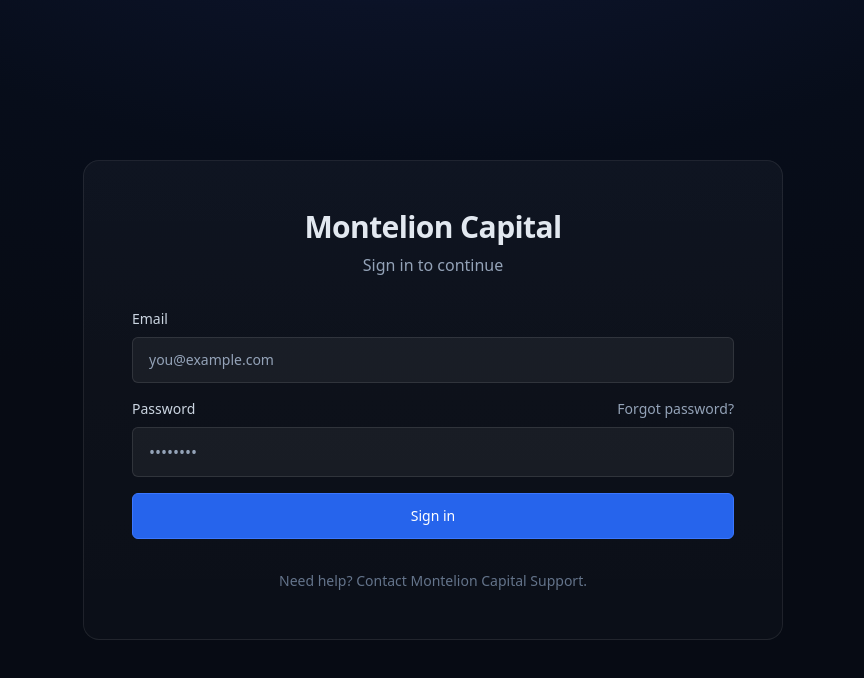
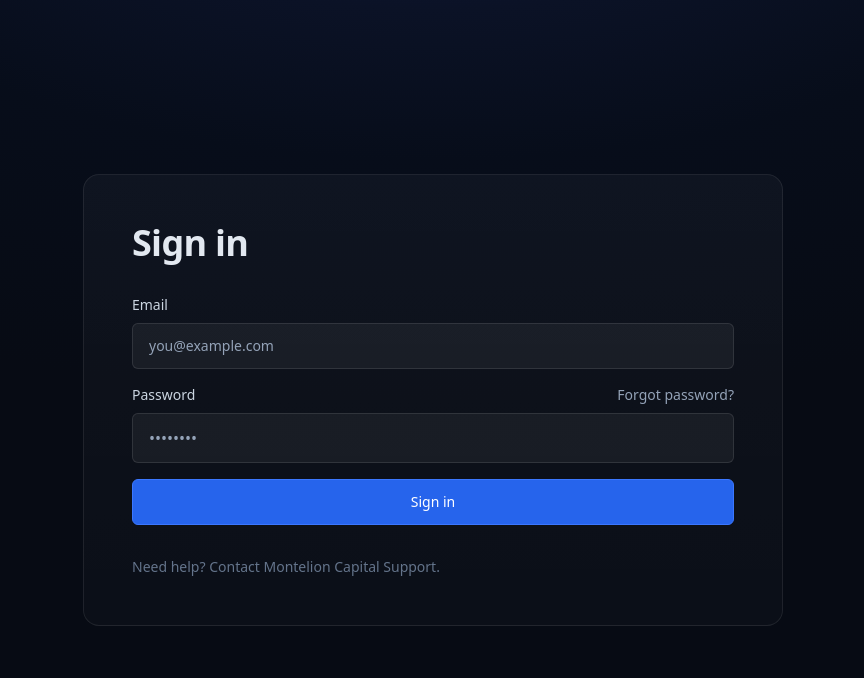
Before and after one commit to montelioncapital/montelion-app-v1, a Next.js app: page /login in a window 1280 px wide. Shown: the top 678 px of the page, without its empty margins (207-1071 px from the left). Built offline with nearby package versions, Linux system fonts and the light colour scheme.

Commit message:
Update page.jsx

```diff
--- a/app/login/page.jsx
+++ b/app/login/page.jsx
@@ -4,33 +4,43 @@ export default function LoginPage() {
   return (
     <div className="mc-card">
       <div className="mc-section">
-        <div className="mb-8 text-center">
-          <h1 className="text-3xl font-semibold tracking-[-0.02em]">Montelion Capital</h1>
-          <p className="mt-2 text-slate-400">Sign in to continue</p>
+        {/* Titre aligné à gauche, sans sous-titre */}
+        <div className="mb-8 text-left">
+          <h1 className="mc-title">Sign in</h1>
         </div>
 
         <form className="space-y-4">
           <label className="block text-sm text-slate-300">
             Email
-            <input type="email" placeholder="you@example.com" className="mc-input mt-2" />
+            <input
+              type="email"
+              placeholder="you@example.com"
+              className="mc-input mt-2"
+            />
           </label>
 
           <div>
             <div className="flex items-center justify-between text-sm text-slate-300">
               <label>Password</label>
-              <a href="#" className="text-slate-400 hover:text-slate-300">Forgot password?</a>
+              <a href="#" className="text-slate-400 hover:text-slate-300">
+                Forgot password?
+              </a>
             </div>
-            <input type="password" placeholder="••••••••" className="mc-input mt-2" />
+            <input
+              type="password"
+              placeholder="••••••••"
+              className="mc-input mt-2"
+            />
           </div>
 
-          <button type="submit" className="mc-btn mc-btn-primary w-full mt-3">Sign in</button>
+          <button type="submit" className="mc-btn mc-btn-primary w-full mt-3">
+            Sign in
+          </button>
         </form>
 
-        <p className="mt-8 text-center text-sm text-slate-500">
-          Need help? Contact{" "}
-          <a href="#" className="underline decoration-white/20 hover:text-slate-300">
-            Montelion Capital Support
-          </a>.
+        {/* Aide alignée à gauche */}
+        <p className="mt-8 text-left text-sm text-slate-500">
+          Need help? Contact <a href="#">Montelion Capital Support</a>.
         </p>
       </div>
     </div>
```
